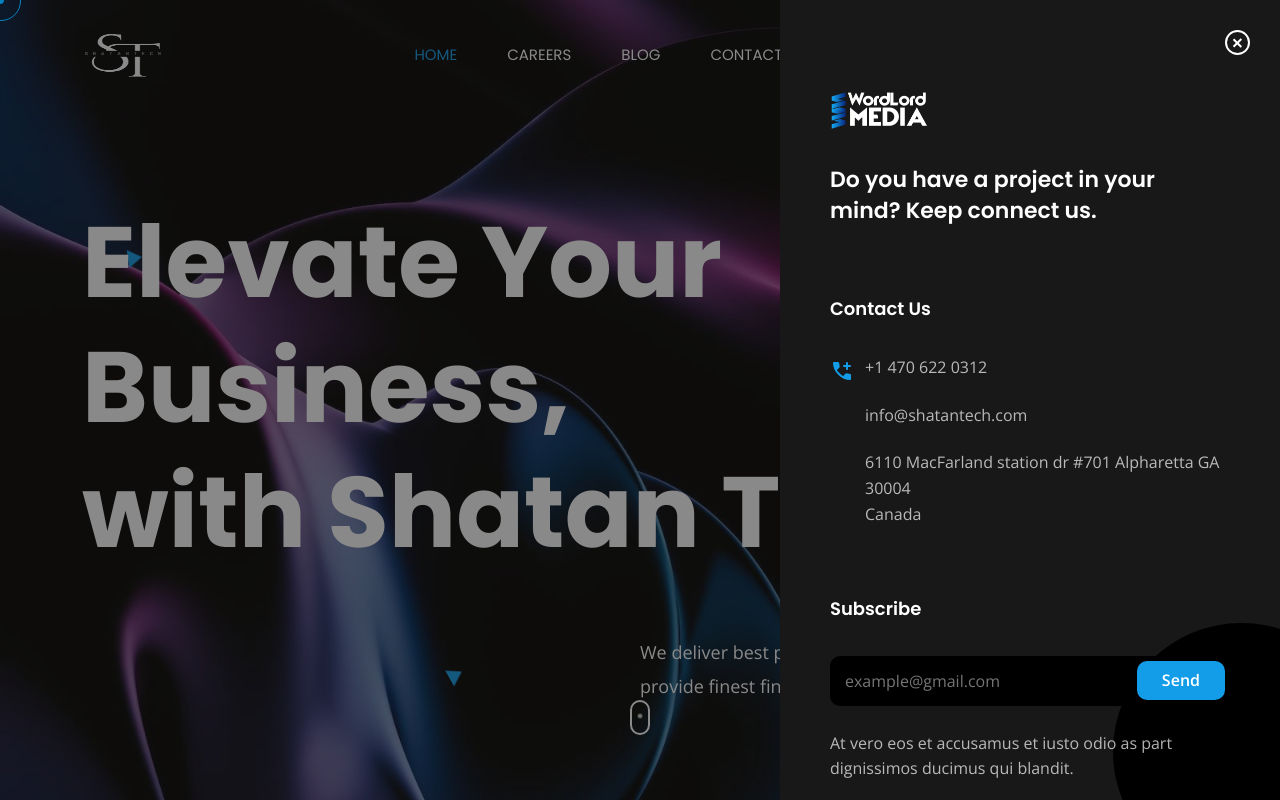
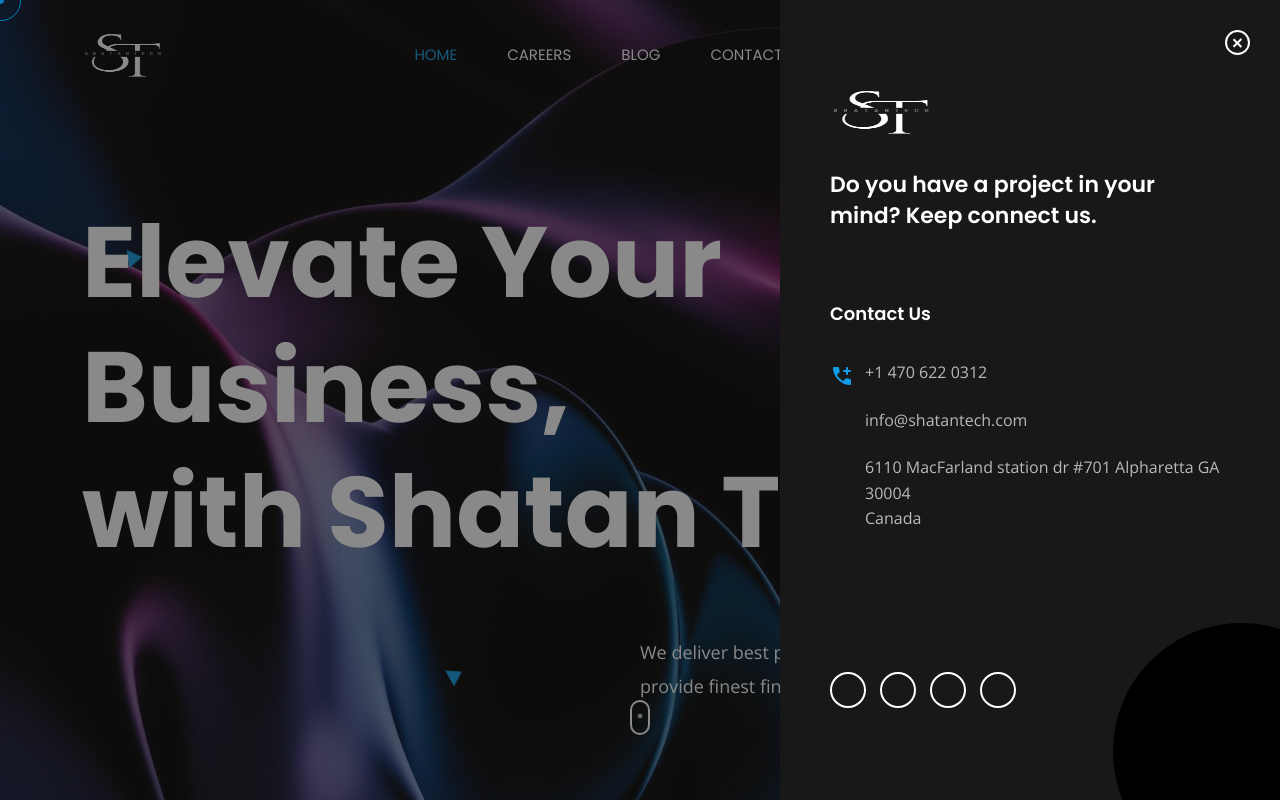
Before and after one commit to harshitchugh001/project1, a React (Create React App) app: page / in a window 1280 px wide. Both pictures are taken after a click on the element 1175 px from the left and 55 px from the top of the page. Shown: the top 800 px of the page. Built offline with nearby package versions, Linux system fonts and the light colour scheme; some icons are missing.

Commit message:
update logo

```diff
--- a/src/components/Header/index.jsx
+++ b/src/components/Header/index.jsx
@@ -1,7 +1,7 @@
 import React, { useEffect, useState } from 'react';
 import { Link, NavLink } from 'react-router-dom';
 import SocialWidget from '../Widget/SocialWidget';
-import Newsletter from '../Widget/Newsletter';
+// import Newsletter from '../Widget/Newsletter';
 import './header.scss';
 import ContactInfoWidget from '../Widget/ContactInfoWidget';
 import Div from '../Div';
@@ -33,7 +33,7 @@ export default function Header({ variant }) {
             <Div className="cs-main_header_in">
               <Div className="cs-main_header_left">
                 <Link className="cs-site_branding" to="/">
-                <img src="/images/logo_yaman.png" alt="Logo" height="80" width="80"/>
+                <img src="/images/logo_yaman.png" alt="Logo" height="100" width="80"/>
 
                   {/* <img src="/images/logo1.png" className='mx-4' alt="Logo" /> */}
                 </Link>
@@ -288,7 +288,7 @@ export default function Header({ variant }) {
         <Div className="cs-side_header_in">
           <Div className="cs-side_header_shape" />
           <Link className="cs-site_branding" to="/">
-            <img src="/images/logo_only.png" height="100px" width="100px" alt="Logo" />
+            <img src="/images/logo_yaman.png" height="100px" width="100px" alt="Logo" />
           </Link>
           <Div className="cs-side_header_box">
             <h2 className="cs-side_header_heading">
@@ -299,11 +299,11 @@ export default function Header({ variant }) {
             <ContactInfoWidget title="Contact Us" withIcon />
           </Div>
           <Div className="cs-side_header_box">
-            <Newsletter
+            {/* <Newsletter
               title="Subscribe"
               subtitle="At vero eos et accusamus et iusto odio as part dignissimos ducimus qui blandit."
               placeholder="example@gmail.com"
-            />
+            /> */}
           </Div>
           <Div className="cs-side_header_box">
             <SocialWidget />
--- a/src/components/Pages/Home.jsx
+++ b/src/components/Pages/Home.jsx
@@ -38,11 +38,11 @@ export default function Home() {
   const funfaceData = [
     {
       title: 'Global Happy Clients',
-      factNumber: '40',
+      factNumber: '10',
     },
     {
       title: 'Project Completed',
-      factNumber: '50',
+      factNumber: '20',
     },
     {
       title: 'Team Members',
```
